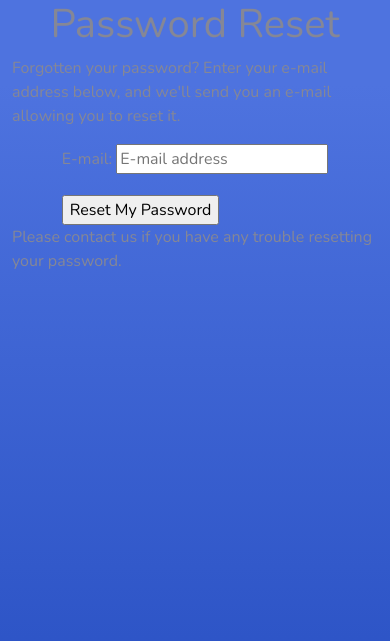
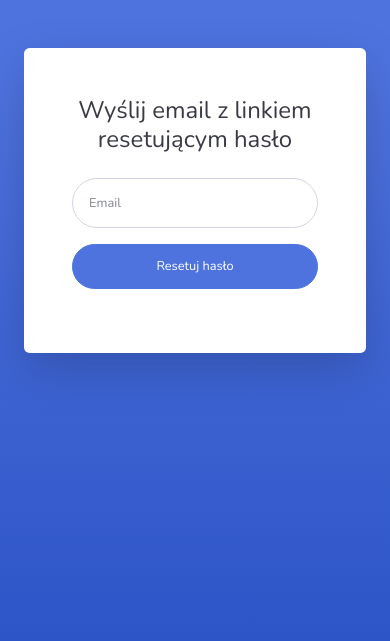
Before and after one commit to JakubWolak/blood_pressure_monitor, a Django app: page /accounts/password/reset/ in a window 390 px wide. Shown: the top 641 px of the page. Run offline with Django 3.2, Linux system fonts and the light colour scheme; some libraries are stand-ins or nearby versions.

Commit message:
add reset_password template

```diff
--- a/templates/account/password_reset.html
+++ b/templates/account/password_reset.html
@@ -3,22 +3,39 @@
 {% load i18n %}
 {% load account %}
 
-{% block head_title %}{% trans "Password Reset" %}{% endblock %}
+{% block title %}
+    Przypomnienie hasła
+{% endblock %}
 
 {% block content %}
 
-    <h1>{% trans "Password Reset" %}</h1>
-    {% if user.is_authenticated %}
-    {% include "account/snippets/already_logged_in.html" %}
-    {% endif %}
+<div class="col-xl-10 col-lg-12 col-md-9">
 
-    <p>{% trans "Forgotten your password? Enter your e-mail address below, and we'll send you an e-mail allowing you to reset it." %}</p>
+  <div class="card o-hidden border-0 shadow-lg my-5">
+    <div class="card-body p-0">
+      <!-- Nested Row within Card Body -->
+      <div class="row">
+        <div class="col-lg-6 d-none d-lg-block bg-login-image"></div>
+        <div class="col-lg-6">
+          <div class="p-5">
+            <div class="text-center">
+              <h1 class="h4 text-gray-900 mb-4">Wyślij email z linkiem resetującym hasło</h1>
+            </div>
+            <form method="POST" class="user login" action="{% url 'account_reset_password' %}" class="password_reset">
+                {% csrf_token %}
+                <div class="form-group">
+                    <input type="email" class="form-control form-control-user" name="email" size="30" placeholder="Email" required="" id="id_email">
+                </div>
+                <div class="form-group">
+                    <input type="submit" class="btn btn-primary btn-user btn-block" value="Resetuj hasło" />
+                </div>
+            </form>
+          </div>
+        </div>
+      </div>
+    </div>
+  </div>
 
-    <form method="POST" action="{% url 'account_reset_password' %}" class="password_reset">
-        {% csrf_token %}
-        {{ form.as_p }}
-        <input type="submit" value="{% trans 'Reset My Password' %}" />
-    </form>
+</div>
 
-    <p>{% blocktrans %}Please contact us if you have any trouble resetting your password.{% endblocktrans %}</p>
 {% endblock %}
```
